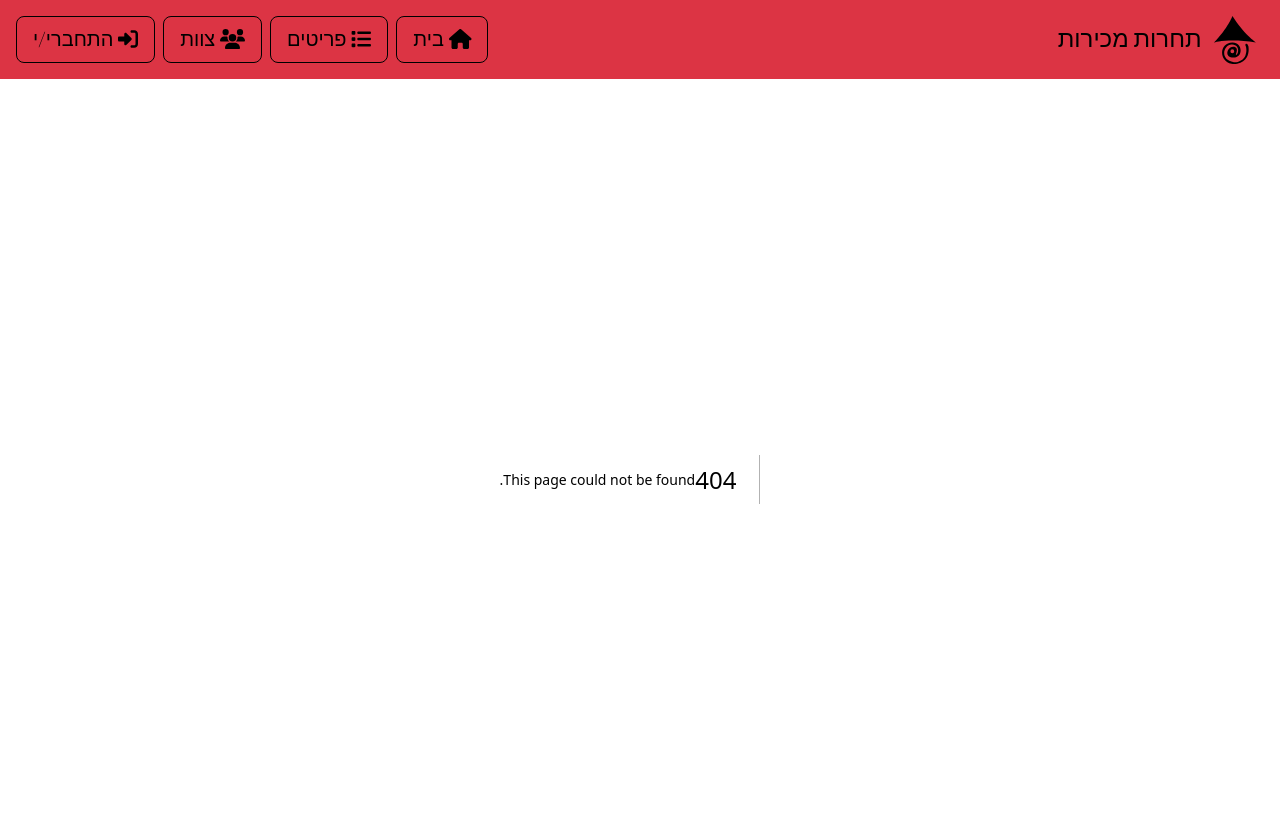
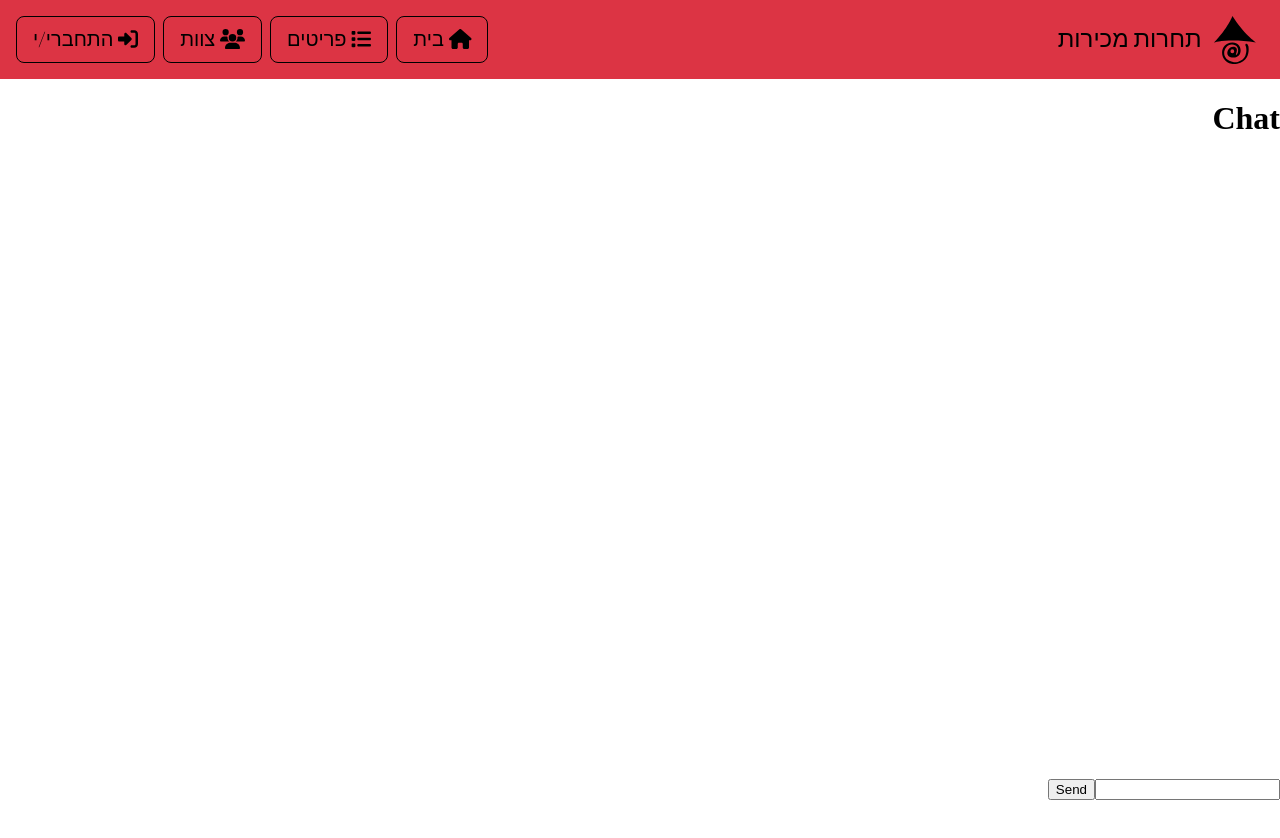
Before and after one commit to benjiramm/sales-client-mvp, a Next.js app: page /protected/chat in a window 1280 px wide. Before the commit this address had no page. Shown: the top 838 px of the page. After the commit the page ends 800 px from the top, so only its background shows below. Built offline with nearby package versions, Linux system fonts and the light colour scheme; no server answers.

Commit message:
added chat feature

```diff
--- a/components/shared/Navbar.tsx
+++ b/components/shared/Navbar.tsx
@@ -60,6 +60,11 @@ const Navbar = () => {
             {user && (
               <>
                 <li>
+                  <Link href={"/protected/chat"}>
+                    <FontAwesomeIcon icon="comment-dots" /> צ׳אט
+                  </Link>
+                </li>
+                <li>
                   <Link href={"/protected/new_shift"}>
                     <FontAwesomeIcon icon="circle-plus" /> הכנס/י מכירות
                   </Link>
--- a/middleware.ts
+++ b/middleware.ts
@@ -3,7 +3,7 @@ import { NextRequest, NextResponse } from "next/server";
 export function middleware(request: NextRequest) {
   const token = request.cookies.get("token");
   if (!token) {
-    return NextResponse.redirect("login");
+    return NextResponse.redirect("/login");
   }
   return NextResponse.next();
 }
--- a/package.json
+++ b/package.json
@@ -28,6 +28,7 @@
     "react-fa-icon-picker": "^1.0.3",
     "react-redux": "^8.1.2",
     "react-router-dom": "^6.14.1",
+    "socket.io-client": "^4.7.2",
     "typescript": "5.1.6"
   },
   "engines": {
--- /dev/null
+++ b/pages/protected/chat.tsx
@@ -0,0 +1,48 @@
+import { useEffect, useState } from "react";
+import styles from "../../styles/chat.module.css";
+import { io } from "socket.io-client";
+import { chat_socket } from "@/sockets/chat_socket";
+
+const Chat = () => {
+  const [text, setText] = useState("");
+  const [messages, setMessages] = useState<Array<any>>([]);
+  const [isConnected, setIsConnected] = useState(chat_socket.connected);
+
+  useEffect(() => {
+    const onConnect = () => setIsConnected(true);
+    const onDisconnect = () => setIsConnected(false);
+    const onMessage = ({ data }: any) => {
+      console.log("data - ", data);
+      setMessages((oldMessages) => [...oldMessages, <p>{data}</p>]);
+    };
+
+    chat_socket.on("connect", onConnect);
+    chat_socket.on("disconnect", onDisconnect);
+    chat_socket.on("message", onMessage);
+
+    return () => {
+      chat_socket.off("connect", onConnect);
+      chat_socket.off("disconnect", onDisconnect);
+      chat_socket.off("message", onMessage);
+    };
+  }, []);
+
+  const handleSubmitNewMessage = (e: any) => {
+    e.preventDefault();
+    chat_socket.emit("message", { data: text });
+    setText("");
+  };
+
+  return (
+    <>
+      <h1>Chat</h1>
+      <div className={styles.messages_container}>{messages}</div>
+      <form className={styles.message_form}>
+        <input value={text} onChange={(e) => setText(e.target.value)} />
+        <button onClick={(e) => handleSubmitNewMessage(e)}>Send</button>
+      </form>
+    </>
+  );
+};
+
+export default Chat;
--- /dev/null
+++ b/sockets/chat_socket.ts
@@ -0,0 +1,5 @@
+import { io } from "socket.io-client";
+
+export const chat_socket = io(`${process.env.API}`, {
+  transports: ["websocket"],
+});
--- /dev/null
+++ b/styles/chat.module.css
@@ -0,0 +1,8 @@
+.message_form {
+    position: fixed;
+    bottom: 0;
+}
+
+.messages_container{
+
+}
```
Also changed, not shown: 1 other file (tests, documents, lock files or other folders).
